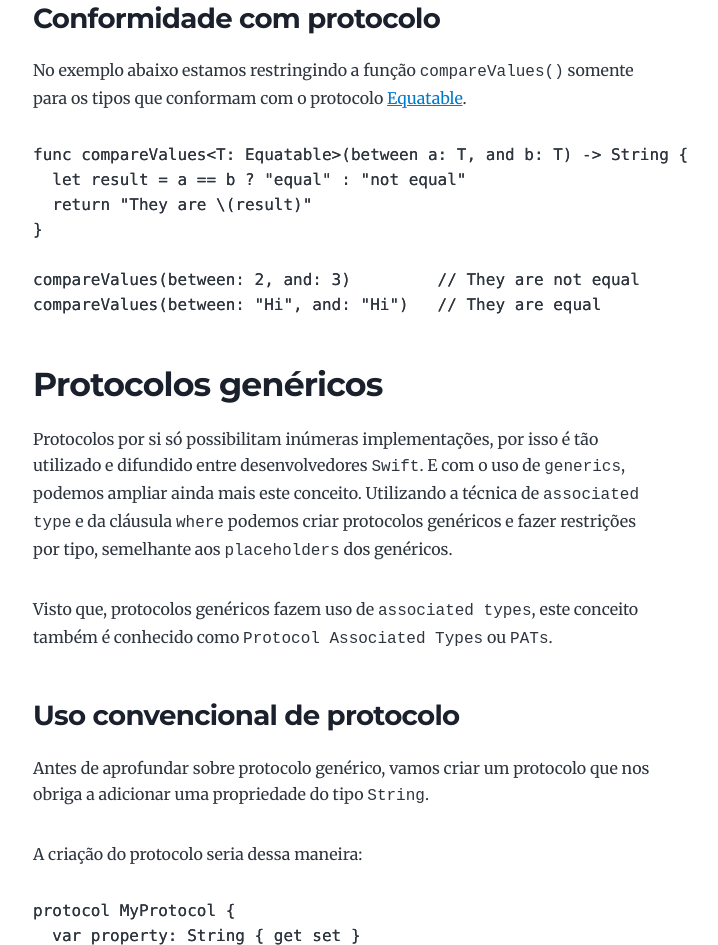
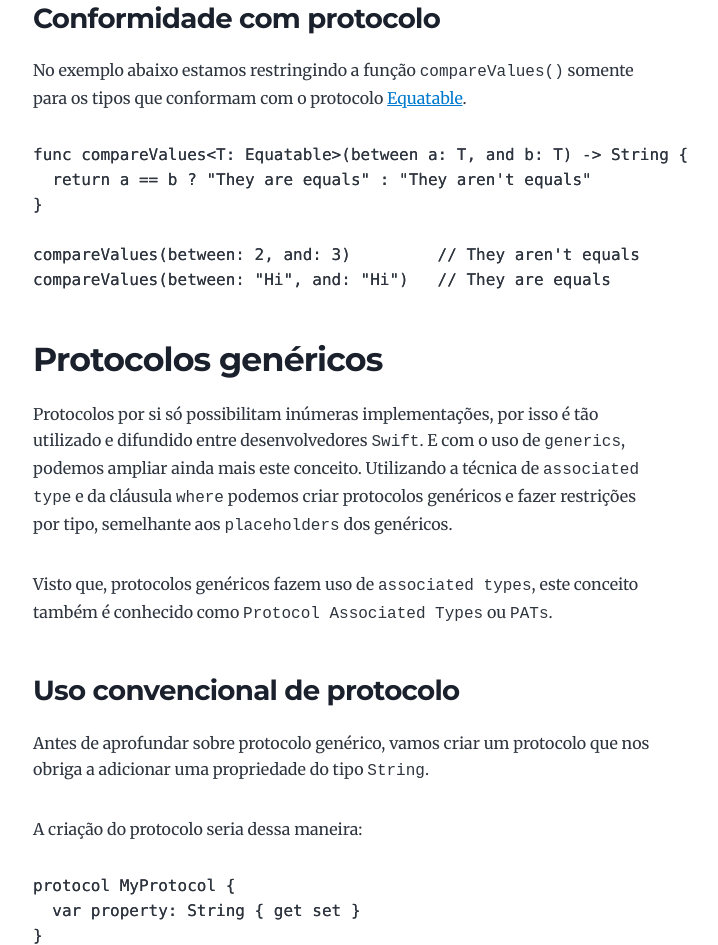
Before and after one commit to felipemendes/felipemendes.github.io, a Gatsby site: page /generics/ in a window 1280 px wide. Shown: the part 3311-4256 px from the top of the page, without its empty margins (291-1009 px from the left). Built offline with nearby package versions, Linux system fonts and the light colour scheme; Gatsby itself is replaced by a stand-in of ours; some packages are replaced by stand-ins of ours; code samples lack their colours.

Commit message:
Improve generics.md

````diff
--- a/content/blog/generics.md
+++ b/content/blog/generics.md
@@ -33,7 +33,7 @@ func swapTwoInts(a: Int, b: Int) -> (Int, Int) {
   return (b, a)
 }
 
-swapTwoInts(a: 1, b: 2)     // (2, 1)
+swapTwoInts(a: 1, b: 2) // (2, 1)
 ```
 
 Agora vamos supor que seja necessário trocar dois números de ponto flutuante (`Double`) ou mesmo textos (`String`). Nesta situação, precisaríamos escrever outra função para esta tarefa, pois a função acima aceita apenas a entrada de números inteiros.
@@ -78,7 +78,7 @@ func displayBankAccount<T: BankAccount>(for account: T) -> String {
 
 var myBankAccount = BankAccount(holder: "Felipe", number: 12345678)
 
-displayBankAccount(for: myBankAccount)  // 12345678 account belongs to Felipe
+displayBankAccount(for: myBankAccount) // 12345678 account belongs to Felipe
 ```
 
 Da mesma forma que aplicamos esse comportamento nos métodos, também é possível deixar o Swift inferir o tipo de uma `class` ou `struct` e suas propriedades.
@@ -102,12 +102,11 @@ No exemplo abaixo estamos restringindo a função `compareValues()` somente para
 
 ```swift
 func compareValues<T: Equatable>(between a: T, and b: T) -> String {
-  let result = a == b ? "equal" : "not equal"
-  return "They are \(result)"
+  return a == b ? "They are equals" : "They aren't equals"
 }
 
-compareValues(between: 2, and: 3)         // They are not equal
-compareValues(between: "Hi", and: "Hi")   // They are equal
+compareValues(between: 2, and: 3)         // They aren't equals
+compareValues(between: "Hi", and: "Hi")   // They are equals
 ```
 
 ## Protocolos genéricos
@@ -158,7 +157,7 @@ De forma implícita, ou seja, que fica subentendido pelo compilador:
 
 ```Swift
 class MyClass: MyGenericProtocol {
-  var property = true     // T is `Bool`
+  var property = true // T is `Bool`
 }
 ```
 
@@ -169,6 +168,6 @@ De forma explícita, devemos utilizar um `typealias` para especificar o tipo des
 ```Swift
 class MyClass: MyGenericProtocol {
   typealias T = String
-  var property: T = "My generic property"     // T is `String`
+  var property: T = "My generic property" // T is `String`
 }
 ```
````
